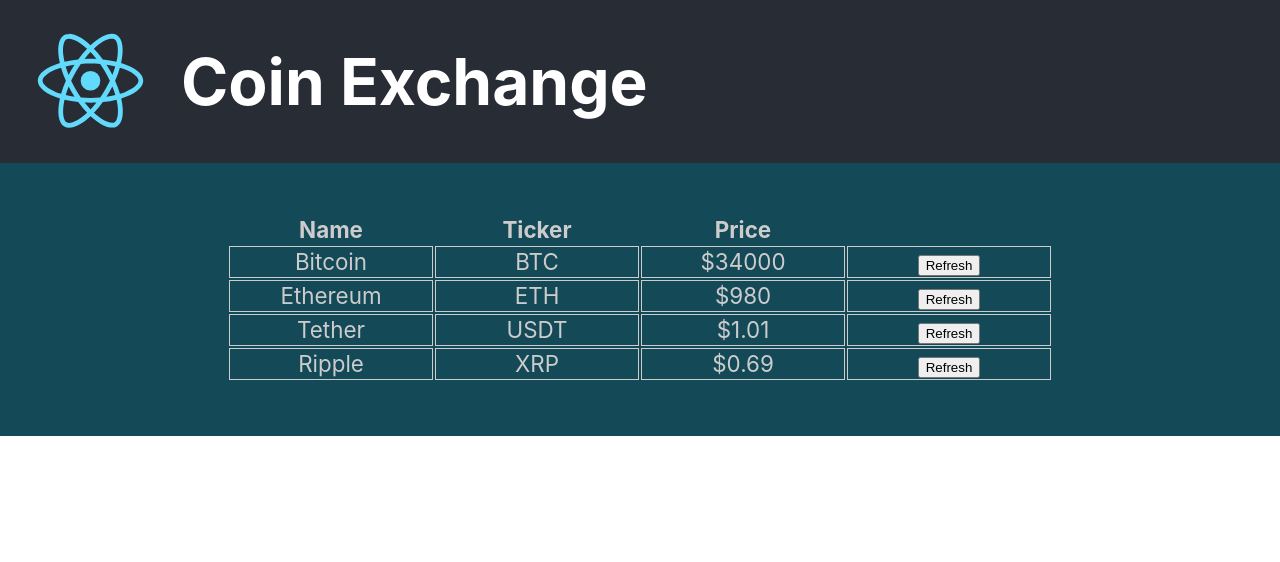
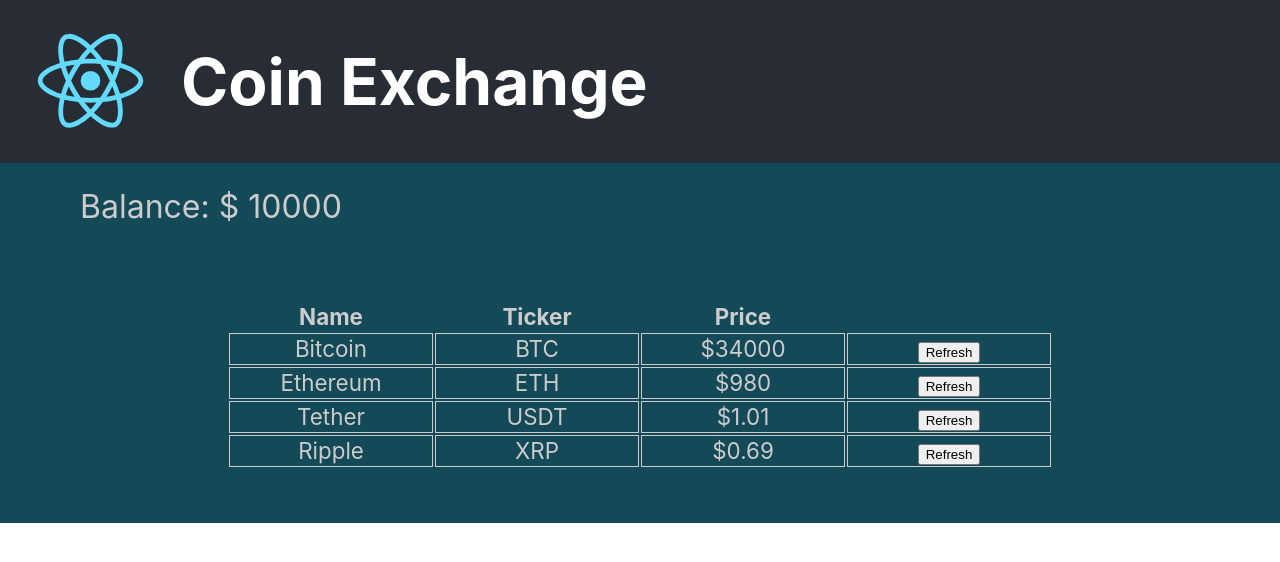
Before and after one commit to kostka-tech/coin-exchange, a React (Create React App) app: page / in a window 1280 px wide. Shown: the top 562 px of the page. Built offline with nearby package versions, Linux system fonts and the light colour scheme.

Commit message:
Add account balance and use styled components

```diff
--- a/package.json
+++ b/package.json
@@ -9,6 +9,7 @@
     "react": "^17.0.1",
     "react-dom": "^17.0.1",
     "react-scripts": "4.0.1",
+    "styled-components": "^5.2.1",
     "web-vitals": "^0.2.4"
   },
   "scripts": {
--- a/src/App.js
+++ b/src/App.js
@@ -1,6 +1,7 @@
 import './App.css';
 import logo from './logo.svg'
 import Coin from './components/Coin/Coin';
+import AccountBalance from './components/AccountBalance/AccountBalance';
 
 function App() {
   return (
@@ -11,6 +12,7 @@
           Coin Exchange
         </h1>
       </header>
+      <AccountBalance amount={10000}/>
       <table className="coin-table">
           <thead>
             <tr>
--- /dev/null
+++ b/src/components/AccountBalance/AccountBalance.jsx
@@ -0,0 +1,23 @@
+import React, { Component } from 'react';
+import PropTypes from 'prop-types';
+import styled from 'styled-components';
+
+const Section = styled.section`
+    font-size: 2rem;
+    text-align: left;
+    padding: 1.5rem 0 1.5rem 5rem;
+`;
+
+export default class AccountBalance extends Component {
+    render() {
+        return (
+            <Section>
+                Balance: $ { this.props.amount }
+            </Section>
+        )
+    }
+}
+
+AccountBalance.propTypes = {
+    amount: PropTypes.number
+}
--- a/src/components/Coin/Coin.css
+++ /dev/null
@@ -1,4 +0,0 @@
-.coin-row td {
-    border: 1px solid #cccccc;
-    width: 25vh;
-}
--- a/src/components/Coin/Coin.jsx
+++ b/src/components/Coin/Coin.jsx
@@ -1,6 +1,11 @@
-import React, { Component } from 'react'
-import './Coin.css'
-import PropTypes from 'prop-types'
+import React, { Component } from 'react';
+import PropTypes from 'prop-types';
+import styled from 'styled-components';
+
+const Td = styled.td`
+    border: 1px solid #cccccc;
+    width: 25vh;
+`;
 
 export default class Coin extends Component {
     constructor(props) {
@@ -21,15 +26,15 @@
     }
     render() {
         return (
-            <tr className="coin-row">
-                <td>{this.props.name}</td>
-                <td>{this.props.ticker}</td>
-                <td>${this.state.price}</td>
-                <td>
+            <tr>
+                <Td>{this.props.name}</Td>
+                <Td>{this.props.ticker}</Td>
+                <Td>${this.state.price}</Td>
+                <Td>
                     <form action="#" method="POST">
                         <button onClick={this.handleClick}>Refresh</button>
                     </form>
-                </td>
+                </Td>
             </tr>
         )
     }
```
Also changed, not shown: 2 other files (tests, documents, lock files or other folders).
